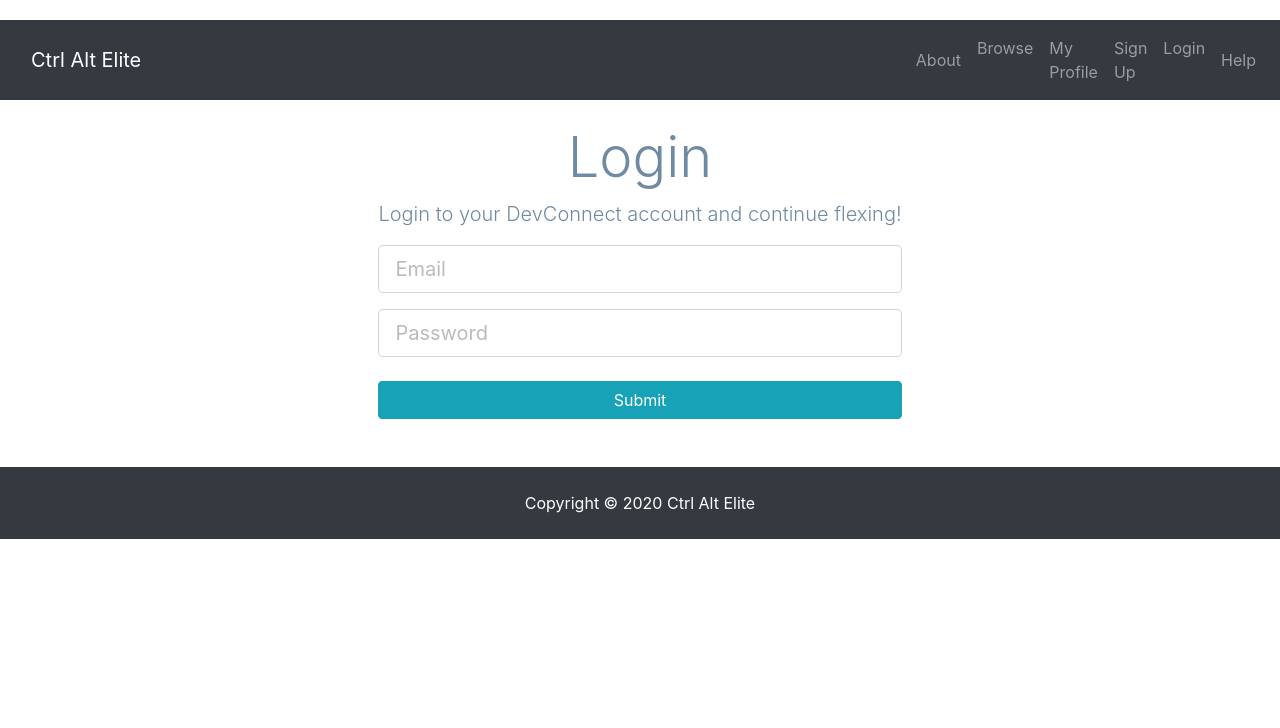
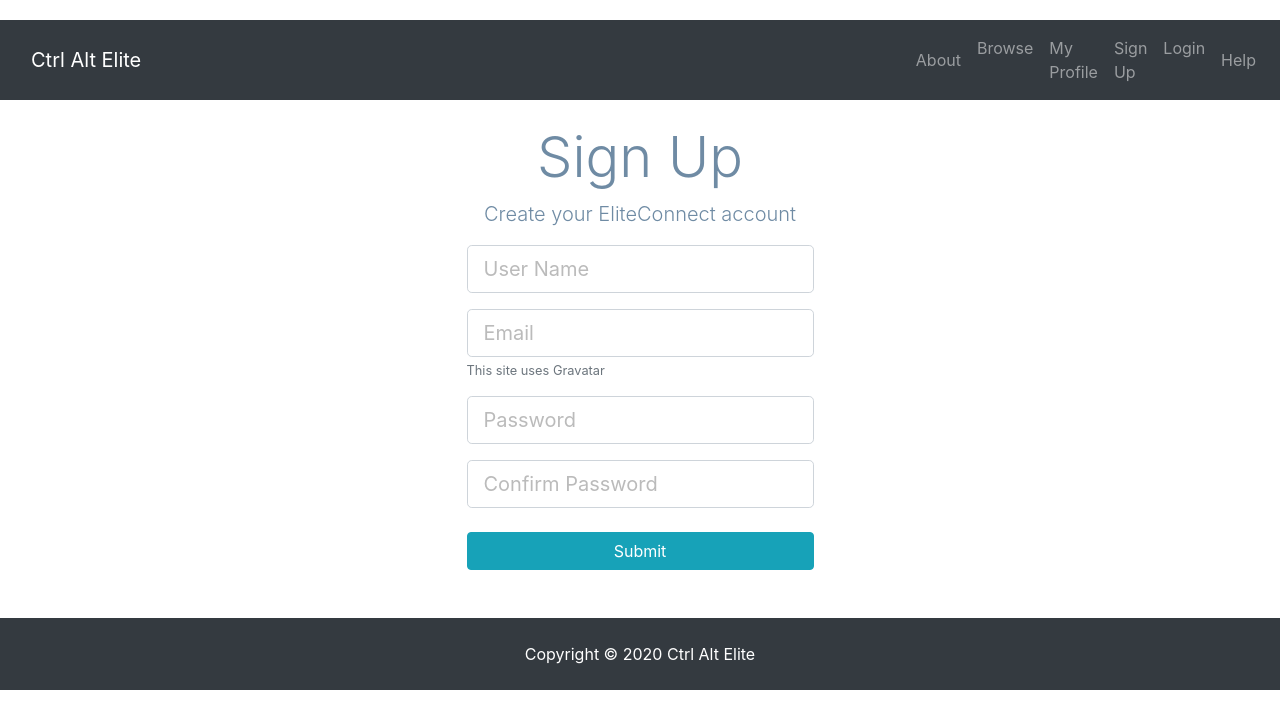
Before and after one commit to ShevilleOh/TestWk6, a React (Create React App) app: page /login in a window 1280 px wide. Shown: the top 728 px of the page. Built offline with nearby package versions, Linux system fonts and the light colour scheme; the HTML template or start-up script is replaced by a standard one.

Commit message:
build fix

```diff
--- a/src/component/auth/Login.js
+++ b/src/component/auth/Login.js
@@ -1,12 +1,15 @@
 import React, {useState} from 'react';
 
-const Login = () => {
+const Register = () => {
+
     const [formData, setFormData] = useState({
+        name: '',
         email: '',
         password: '',
+        password2: '',
     })
 
-    const { email, password} = formData
+    const { name, email, password, password2} = formData;
 
     const handleChange = text => e => {
         setFormData({ ...formData, [text]: e.target.value });
@@ -14,19 +17,30 @@ const Login = () => {
 
     const handleSubmit = e => {
         e.preventDefault();
-        alert(`${email} logined`);
+        alert(`${name} registered`);
+
     };
 
     return (
-        <div className={"login"}>
+        <div className={"register"}>
             <div className={"container"}>
                 <div className={"row"}>
                     <div className="col-mid-8 m-auto">
-                        <h1 className="display-4 text-center">Login</h1>
+                        <h1 className="display-4 text-center">Sign Up</h1>
                         <p className={"lead text-center"}>
-                            Login to your DevConnect account and continue flexing!
+                            Create your EliteConnect account
                         </p>
                         <form onSubmit={handleSubmit}>
+                            <div className="form-group">
+                                <input
+                                    type={"text"}
+                                    className={"form-control form-control-lg"}
+                                    placeholder="User Name"
+                                    name={"name"}
+                                    value={name}
+                                    onChange={handleChange( 'name')}
+                                />
+                            </div>
                             <div className="form-group">
                                 <input
                                     type={"email"}
@@ -34,8 +48,11 @@ const Login = () => {
                                     placeholder="Email"
                                     name={"email"}
                                     value={email}
-                                    onChange={handleChange('email')}
+                                    onChange={handleChange ('email')}
                                 />
+                                <small className="form-text text-muted">
+                                    This site uses Gravatar
+                                </small>
                             </div>
                             <div className="form-group">
                                 <input
@@ -44,7 +61,17 @@ const Login = () => {
                                     placeholder="Password"
                                     name={"password"}
                                     value={password}
-                                    onChange={handleChange('password')}
+                                    onChange={handleChange( 'password')}
+                                />
+                            </div>
+                            <div className="form-group">
+                                <input
+                                    type={"password"}
+                                    className={"form-control form-control-lg"}
+                                    placeholder="Confirm Password"
+                                    name="password2"
+                                    value={password2}
+                                    onChange={handleChange( 'password2')}
                                 />
                             </div>
                             <input
@@ -59,4 +86,4 @@ const Login = () => {
     );
 };
 
-export default Login;
+export default Register;
```
